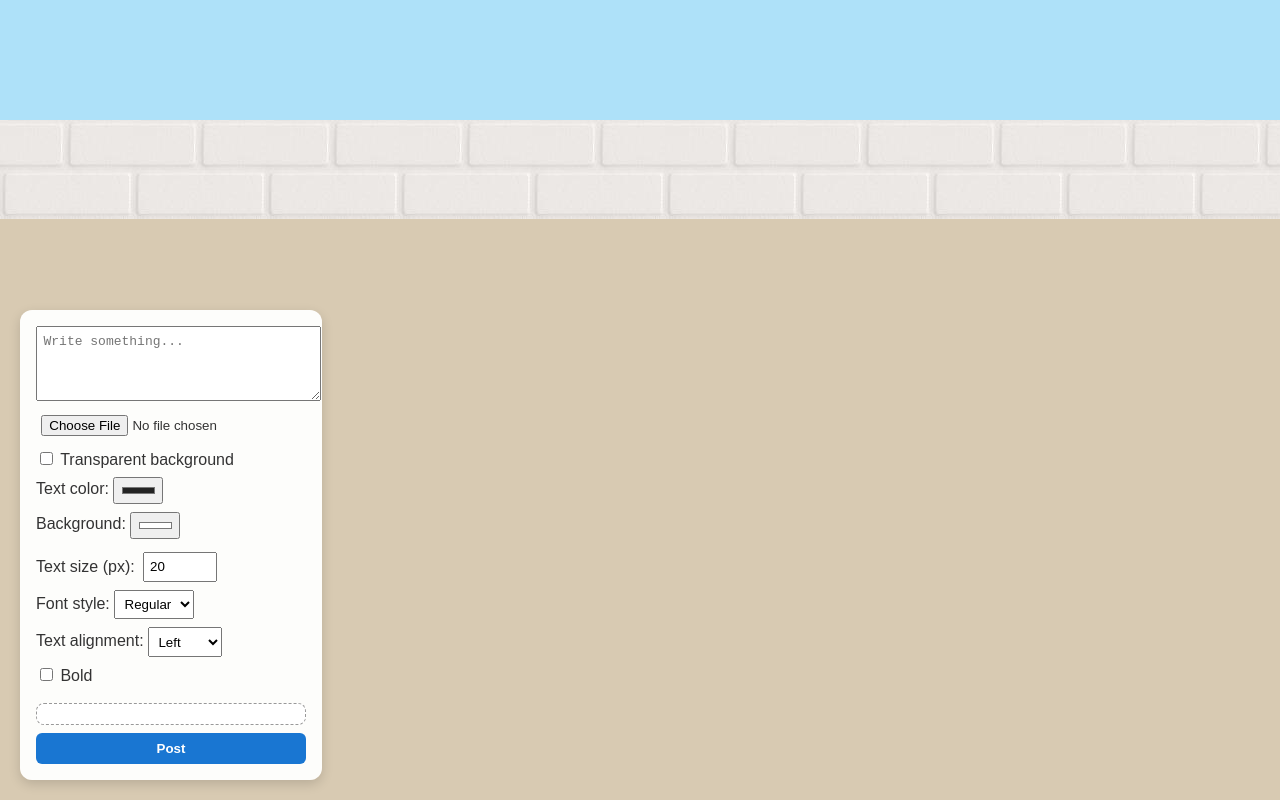
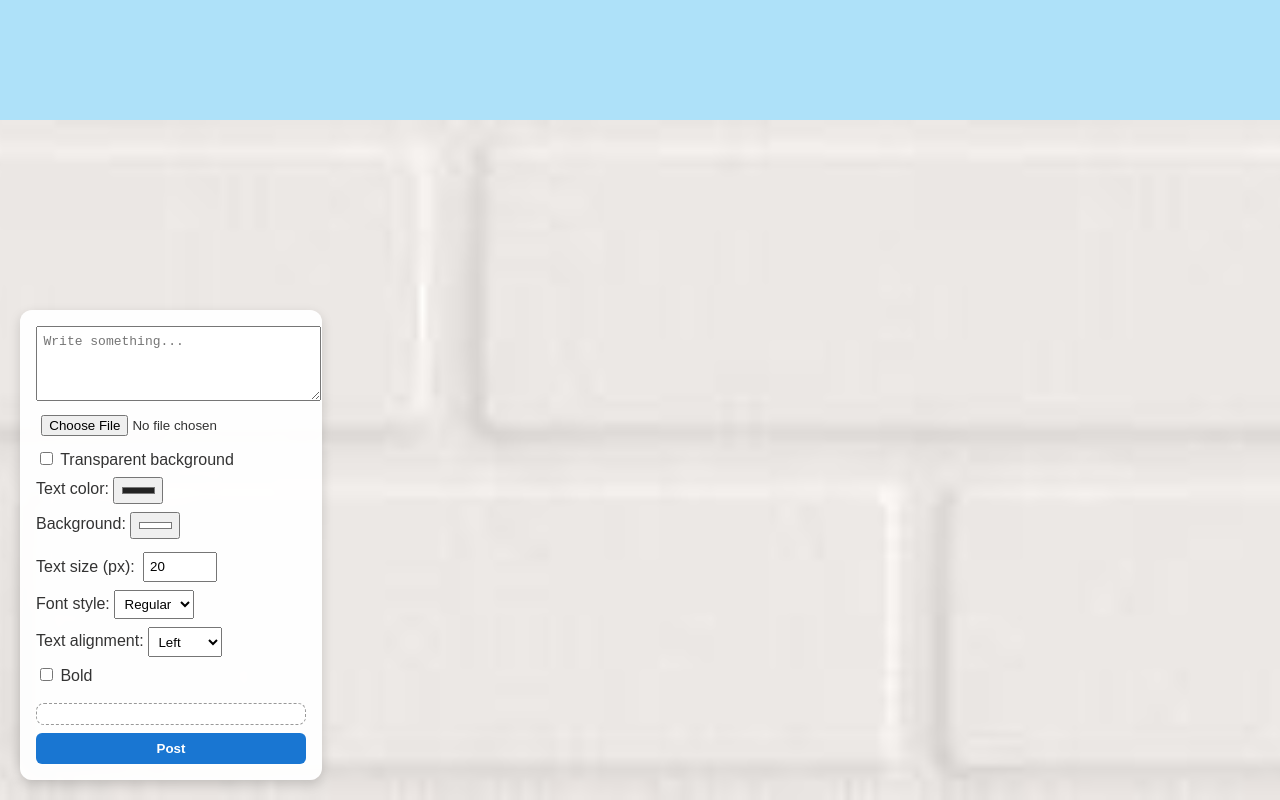
Before and after one commit to tomartir/The-Wall, a website: page index.html in a window 1280 px wide. Drawn offline with Linux system fonts and the light colour scheme; no server answers.

Commit message:
Update styles.css

```diff
--- a/styles.css
+++ b/styles.css
@@ -35,6 +35,7 @@ html, body {
   background-repeat: repeat-x;
   background-size: auto;
   background-position: 0 0;
+  background-size: auto 100%;
 
   -ms-overflow-style: none;
 }
```
